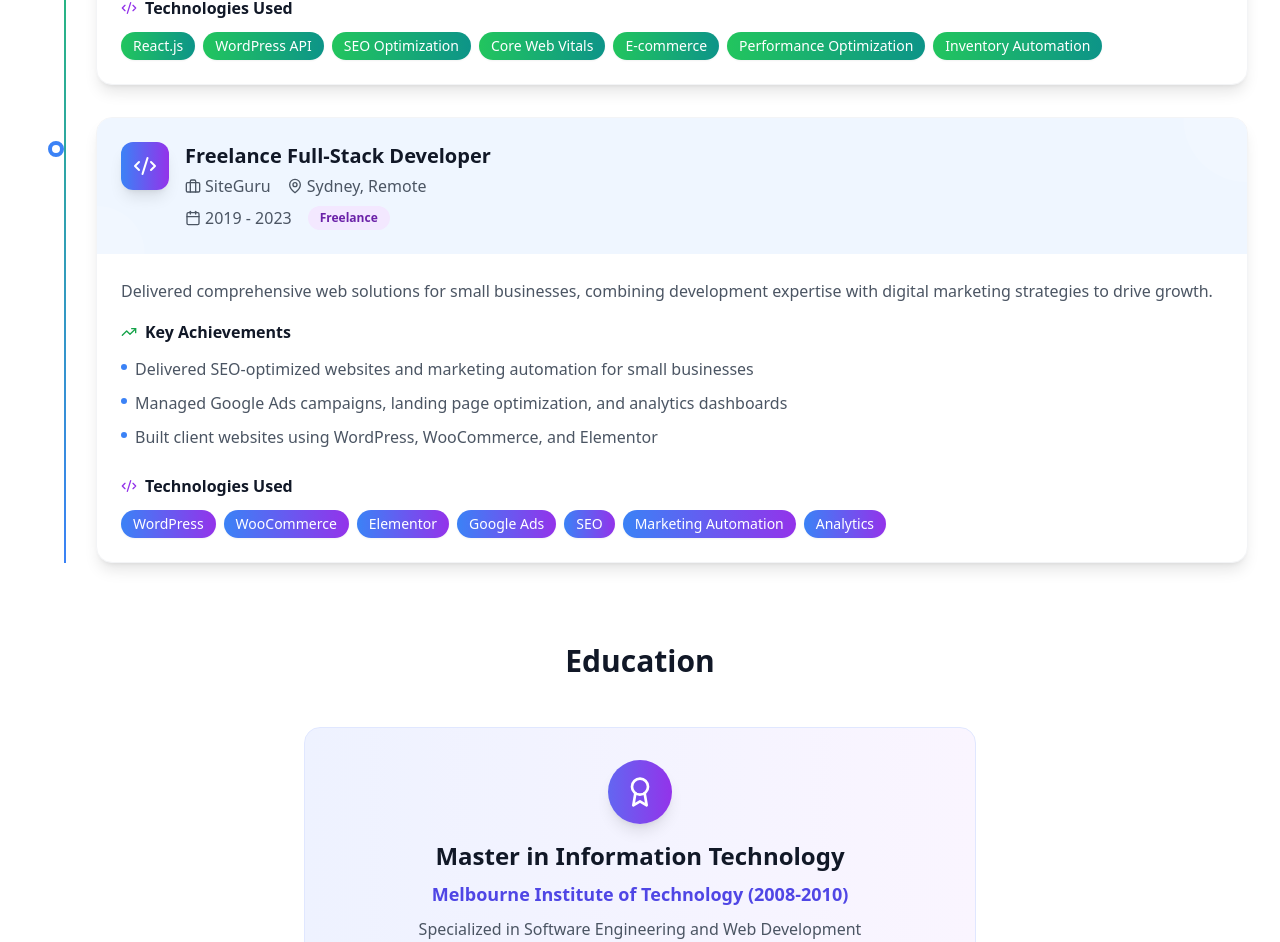
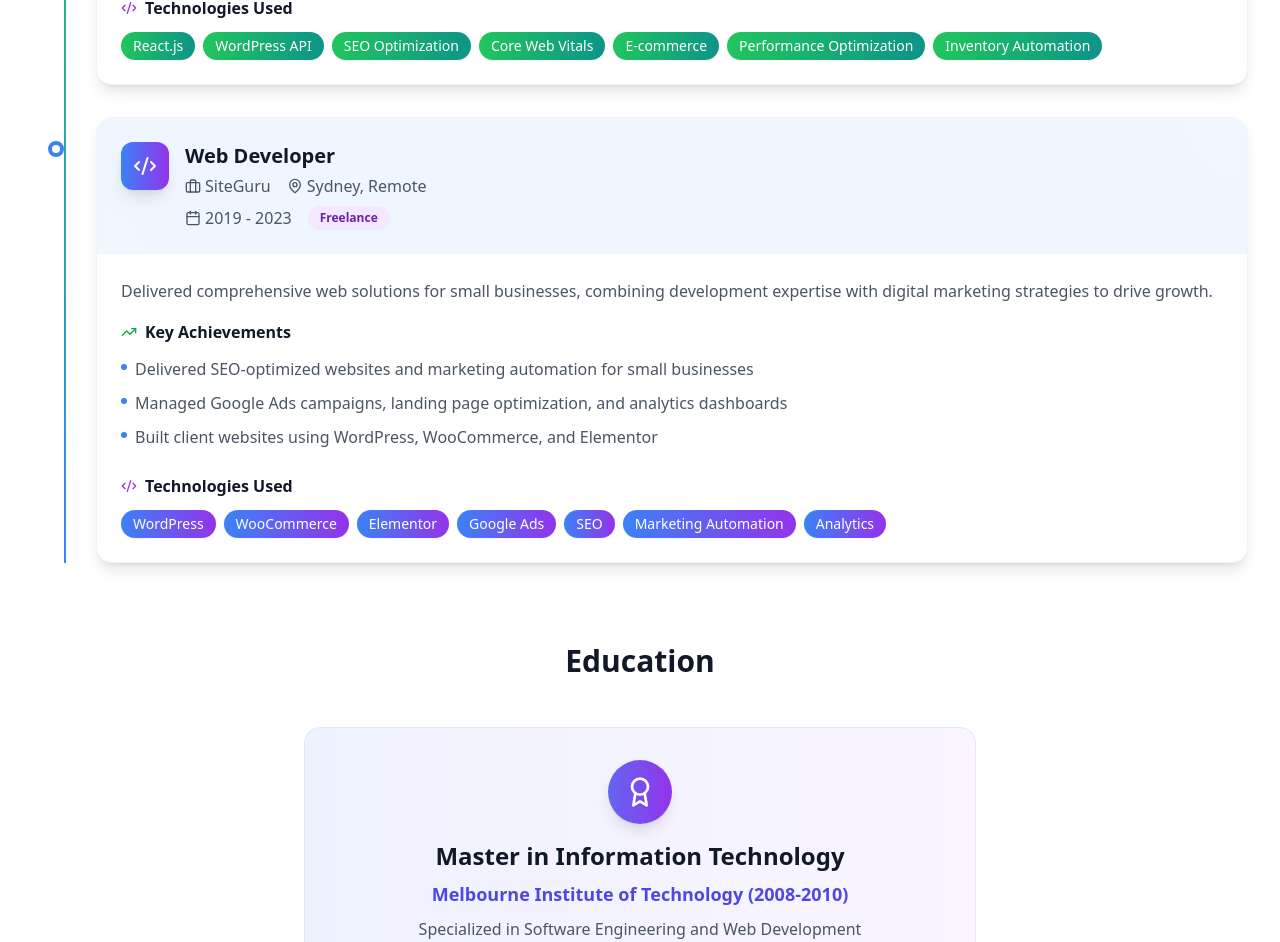
Before and after one commit to webkamal/kamalkhanal.com, a React (Vite) app: page / in a window 1280 px wide. Shown: the part 3876-4818 px from the top of the page. Built offline with nearby package versions, Linux system fonts and the light colour scheme.

Commit message:
Update SiteGuru job title

```diff
--- a/src/components/Experience.tsx
+++ b/src/components/Experience.tsx
@@ -44,7 +44,7 @@ const Experience: React.FC = () => {
       borderColor: 'border-green-200'
     },
     {
-      title: 'Freelance Full-Stack Developer',
+      title: 'Web Developer',
       company: 'SiteGuru',
       location: 'Sydney, Remote',
       period: '2019 - 2023',
```
